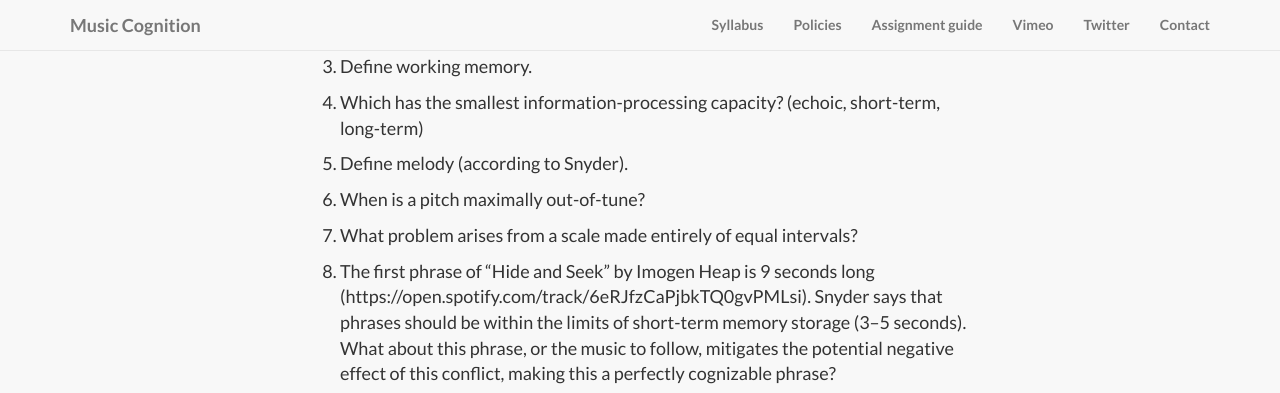
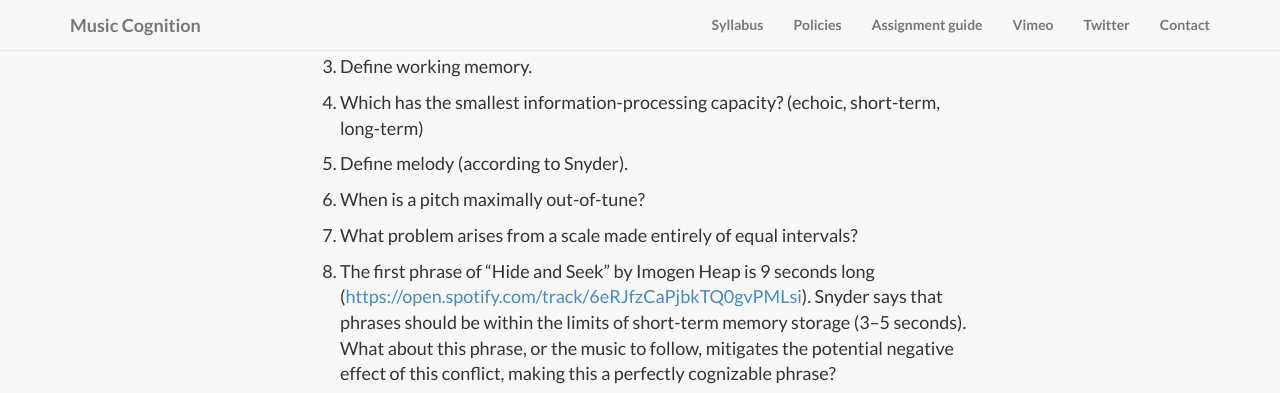
Before and after one commit to kshaffer/cognition, a Jekyll site: the page built from quiz4.md, in a window 1280 px wide and 900 px high, scrolled down 958 px, cut to the strip 0-393 px from the top of the window. Built offline with Jekyll 4.4.1, drawn with Linux system fonts in a browser that asks for light colours; nearby versions of some CDN libraries; library files that are not in the unit come from our copies.

Commit message:
reformat Quiz 4

```diff
--- a/quiz4.md
+++ b/quiz4.md
@@ -25,12 +25,15 @@
 
 7. What problem arises from a scale made entirely of equal intervals?
 
-8. The first phrase of "Hide and Seek" by Imogen Heap is 9 seconds long (https://open.spotify.com/track/6eRJfzCaPjbkTQ0gvPMLsi). Snyder says that phrases should be within the limits of short-term memory storage (3–5 seconds). What about this phrase, or the music to follow, mitigates the potential negative effect of this conflict, making this a perfectly cognizable phrase?
-<iframe src="https://embed.spotify.com/?uri=spotify%3Atrack%3A6eRJfzCaPjbkTQ0gvPMLsi" width="300" height="80" frameborder="0" allowtransparency="true"></iframe><br/>
+8. The first phrase of "Hide and Seek" by Imogen Heap is 9 seconds long ([https://open.spotify.com/track/6eRJfzCaPjbkTQ0gvPMLsi](https://open.spotify.com/track/6eRJfzCaPjbkTQ0gvPMLsi)). Snyder says that phrases should be within the limits of short-term memory storage (3–5 seconds). What about this phrase, or the music to follow, mitigates the potential negative effect of this conflict, making this a perfectly cognizable phrase?
 
 9. Find a song/piece of music that contains an example of closure where at least three different musical parameters (pitch height, rhythmic activity, dynamics/volume, instrumentation, etc.) decrease in intensity. Provide the artist, title, a link (Spotify preferable, YouTube is okay) and the timing of the moment of closure.
 
 10. Find a song/piece of music with an example of what musicians call a "compound melody": a single voice or instrument that is alternating between notes that belong to two different streams. Provide the artist, title, a link (Spotify preferable, YouTube is okay) and the timing of the moment of compound melody. (See Snyder, p. 144, for a discussion of streams, and be sure to make use of the forum/Twitter for this one. I recommend looking into solo violin music (like the Bach Partitas), fiddle music, or bagpipe music.)
+
+<div class="center-video">
+<iframe src="https://embed.spotify.com/?uri=spotify%3Atrack%3A6eRJfzCaPjbkTQ0gvPMLsi" width="300" height="80" frameborder="0" allowtransparency="true"></iframe>
+</div>
 
 ## Learning objectives
 
```
